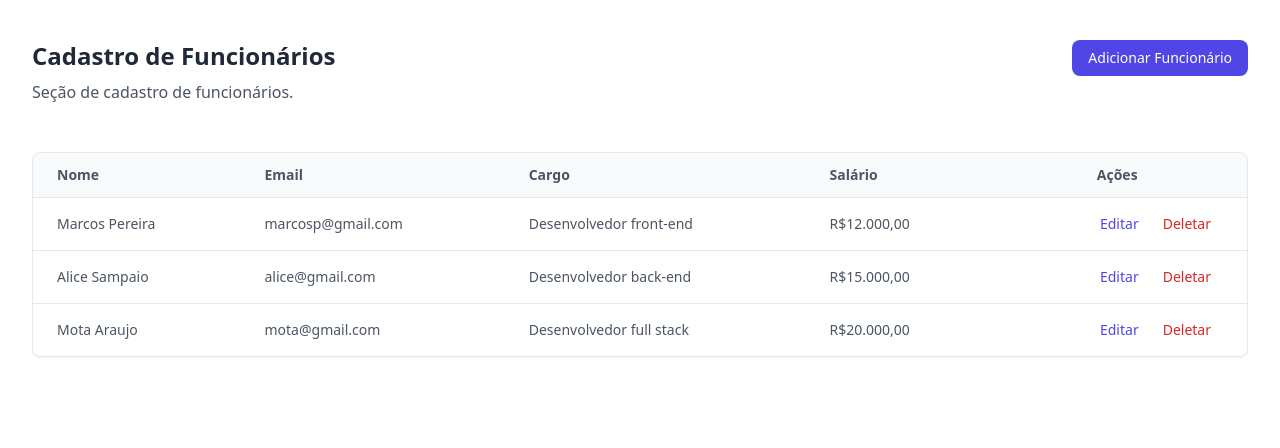
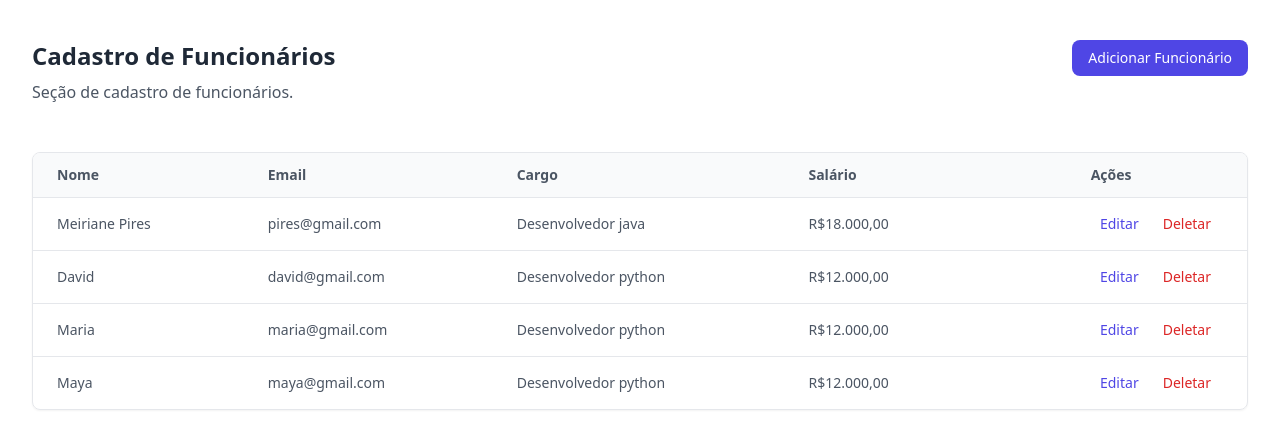
Before and after one commit to MotaAraujo/EstudoReactLogin, a React (Vite) app: page /funcionarios in a window 1280 px wide. Shown: the top 448 px of the page. Built offline with nearby package versions, Linux system fonts and the light colour scheme; data requests are answered from the project's data file.

Commit message:
correção

```diff
--- a/db.json
+++ b/db.json
@@ -1,25 +1,32 @@
 {
   "meusfuncionarios": [
     {
-      "id": "1",
-      "name": "Marcos Pereira",
-      "email": "marcosp@gmail.com",
-      "position": "Desenvolvedor front-end",
+      "id": "4",
+      "name": "Meiriane Pires",
+      "email": "pires@gmail.com",
+      "position": "Desenvolvedor java",
+      "salary": "R$18.000,00"
+    },
+    {
+      "id": "5",
+      "name": "David",
+      "email": "david@gmail.com",
+      "position": "Desenvolvedor python",
       "salary": "R$12.000,00"
     },
     {
-      "id": "2",
-      "name": "Alice Sampaio",
-      "email": "alice@gmail.com",
-      "position": "Desenvolvedor back-end",
-      "salary": "R$15.000,00"
+      "id": "6",
+      "name": "Maria",
+      "email": "maria@gmail.com",
+      "position": "Desenvolvedor python",
+      "salary": "R$12.000,00"
     },
     {
-      "id": "3",
-      "name": "Mota Araujo",
-      "email": "mota@gmail.com",
-      "position": "Desenvolvedor full stack",
-      "salary": "R$20.000,00"
+      "id": "7",
+      "name": "Maya",
+      "email": "maya@gmail.com",
+      "position": "Desenvolvedor python",
+      "salary": "R$12.000,00"
     }
   ]
 }
--- a/src/components/Table/Table.jsx
+++ b/src/components/Table/Table.jsx
@@ -3,7 +3,7 @@ import axios from "axios";
 import ModalWrapper from "../ModalWrapper/ModalWrapper.jsx";
 import DeleteContent from "../DeleteContent/DeleteContent.jsx";
 
-export default function table() {
+export default function Table() {
   const [tableItems, setTableItems] = useState([]);
   const [open, setOpen] = useState(false);
   const [itemToDelete, setItemToDelete] = useState({});
@@ -83,7 +83,7 @@ export default function table() {
             ))}
           </tbody>
         </table>
-        <ModalWrapper open={open} setOpen={setOpen} item={itemToDelete}>
+        <ModalWrapper open={open} setOpen={setOpen} itemToDelete={itemToDelete}>
           <DeleteContent itemToDelete={itemToDelete} />
         </ModalWrapper>
       </div>
```
